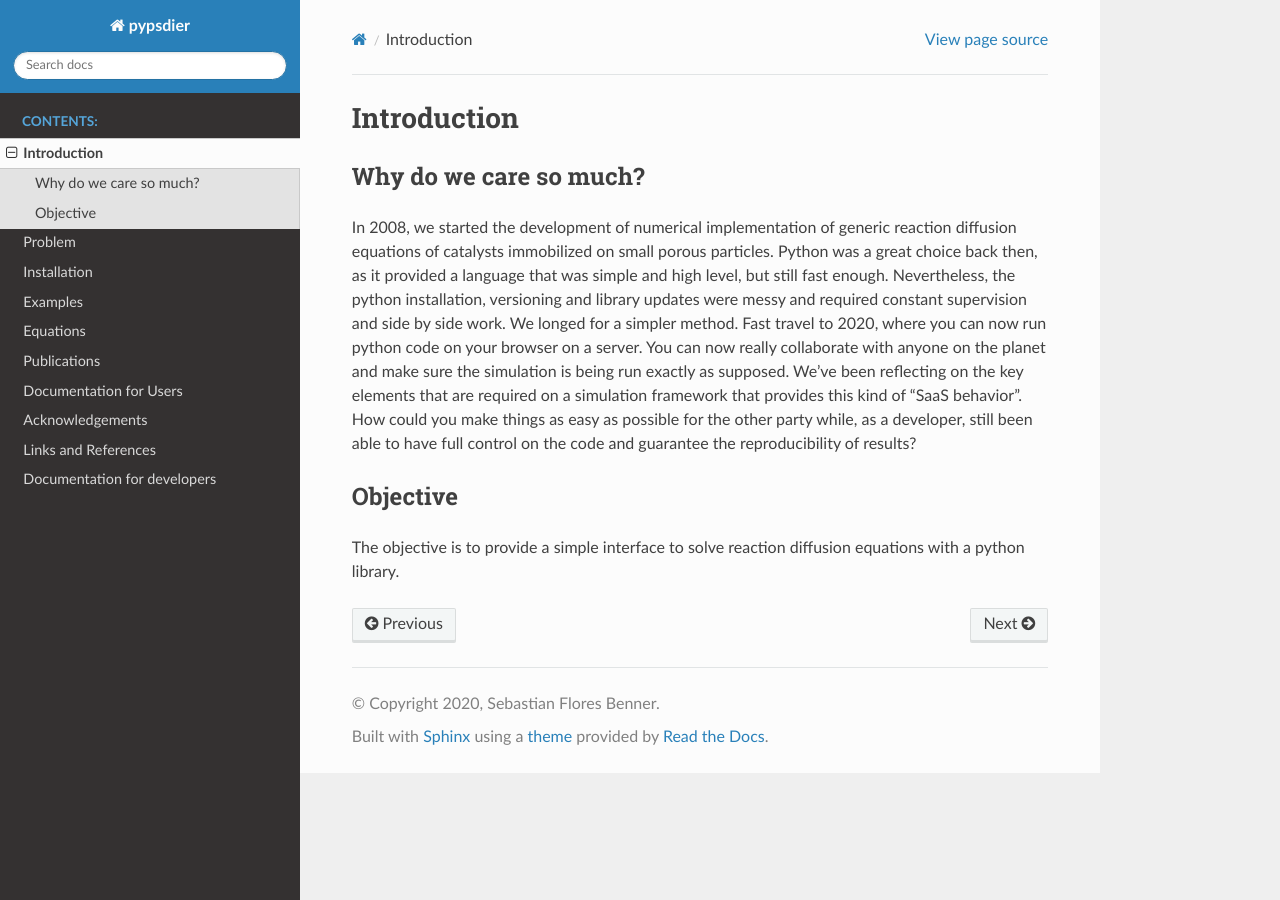
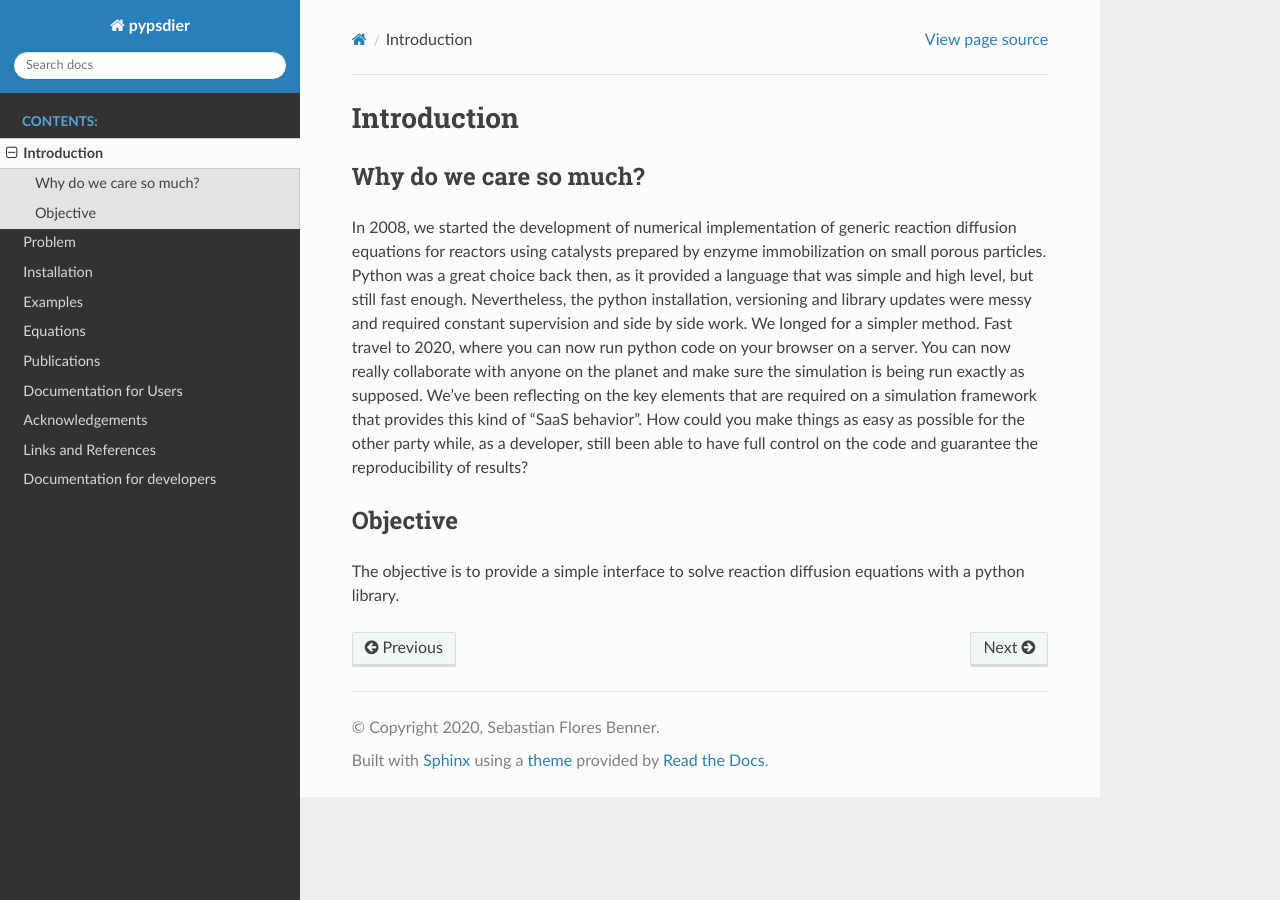
Before and after one commit to sebastiandres/pypsdier, a Sphinx documentation site: the page built from docs/source/intro.rst, in a window 1280 px wide. Built offline with Sphinx 7.4.7 and the Read the Docs theme 2.0.0, drawn with Linux system fonts in a browser that asks for light colours; the version number could not be read and is left out.

Commit message:
Update intro.rst

```diff
--- a/docs/source/intro.rst
+++ b/docs/source/intro.rst
@@ -5,8 +5,7 @@ Why do we care so much?
 *************************
 
 In 2008, we started the development of numerical implementation of
-generic reaction diffusion equations
-of catalysts immobilized on small porous particles.
+generic reaction diffusion equations for reactors using catalysts prepared by enzyme immobilization on small porous particles.
 Python was a great choice back then, as it provided a language that was simple and high level,
 but still fast enough. Nevertheless, the python installation, versioning and library
 updates were messy and required constant supervision and side by side work.
```
